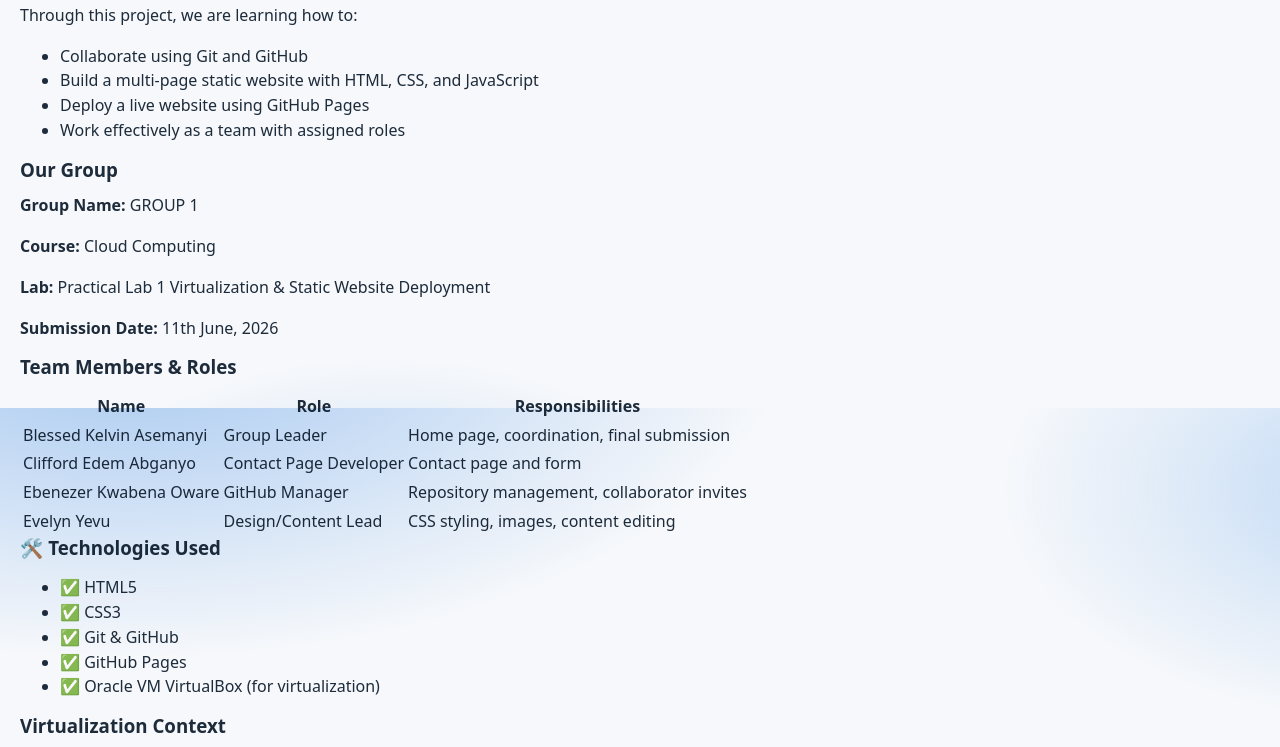
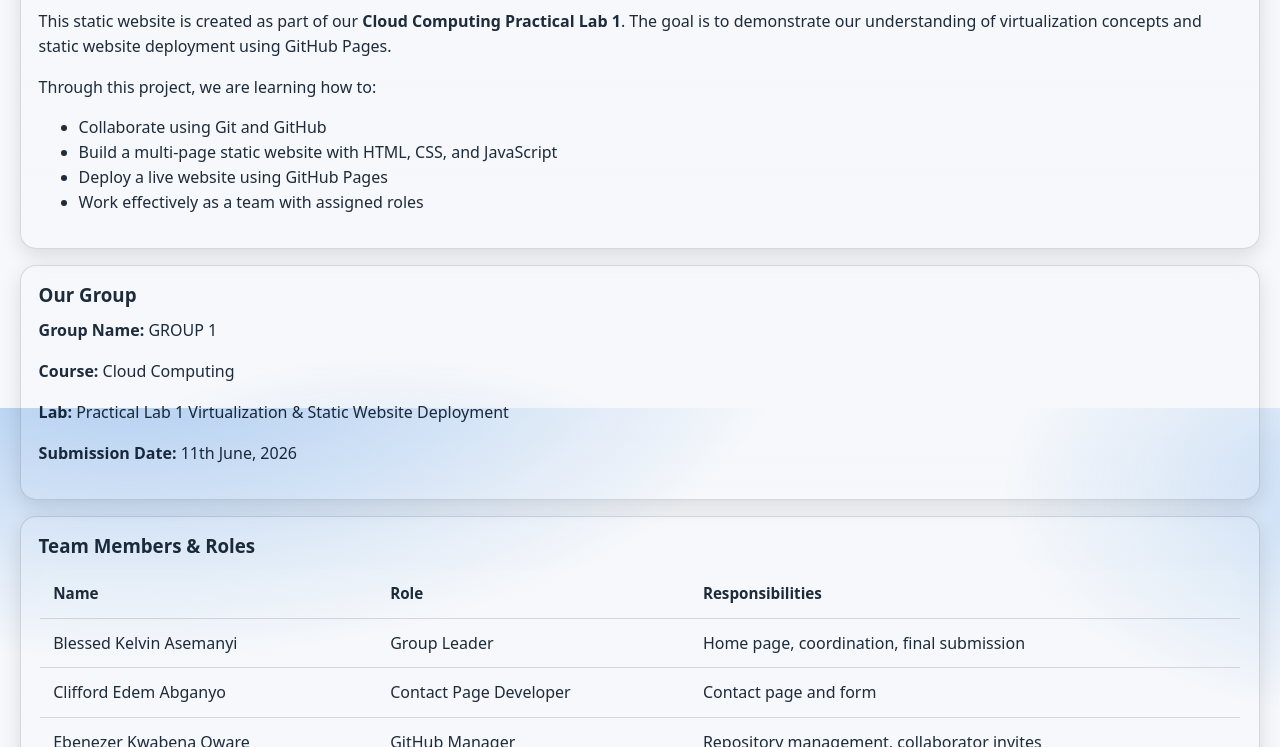
Before and after one commit to Oware-Ebenezer/cloud-lab-group-project, a plain HTML site: page about.html in a window 1280 px wide. Shown: the part 392-1139 px from the top of the page. Drawn offline with Linux system fonts and the light colour scheme.

Commit message:
style: Add same style effect across

```diff
--- a/style.css
+++ b/style.css
@@ -169,6 +169,55 @@ footer p{ margin: 0; }
 
 .contact-box p{ margin-bottom: .65rem; }
 
+/* About page */
+.about-header,
+.project-overview,
+.group-info,
+.member-roles,
+.tech-stack,
+.virtualization-note{
+  border-radius: var(--radius);
+  border: 1px solid var(--border);
+  background: linear-gradient(180deg, rgba(255,255,255,.07), rgba(255,255,255,.03));
+  box-shadow: 0 6px 20px rgba(0,0,0,.12);
+  padding: 1.1rem;
+  margin-bottom: 1rem;
+}
+
+.about-header p{ color: var(--muted); }
+
+.roles-table{
+  width: 100%;
+  border-collapse: collapse;
+  overflow: hidden;
+  border-radius: var(--radius-sm);
+  border: 1px solid var(--border);
+}
+
+.roles-table th,
+.roles-table td{
+  text-align: left;
+  padding: .75rem .85rem;
+  border-bottom: 1px solid var(--border);
+}
+
+.roles-table th{
+  font-size: .95rem;
+  color: var(--text);
+  background: rgba(255,255,255,.05);
+}
+
+.roles-table tr:last-child td{ border-bottom: 0; }
+
+.tech-list{
+  margin: .25rem 0 0;
+  padding-left: 1.1rem;
+}
+
+.tech-list li{ margin: .45rem 0; }
+
+.virtualization-note p{ margin-bottom: 0; }
+
 /* Form */
 form{
   display: grid;
```
